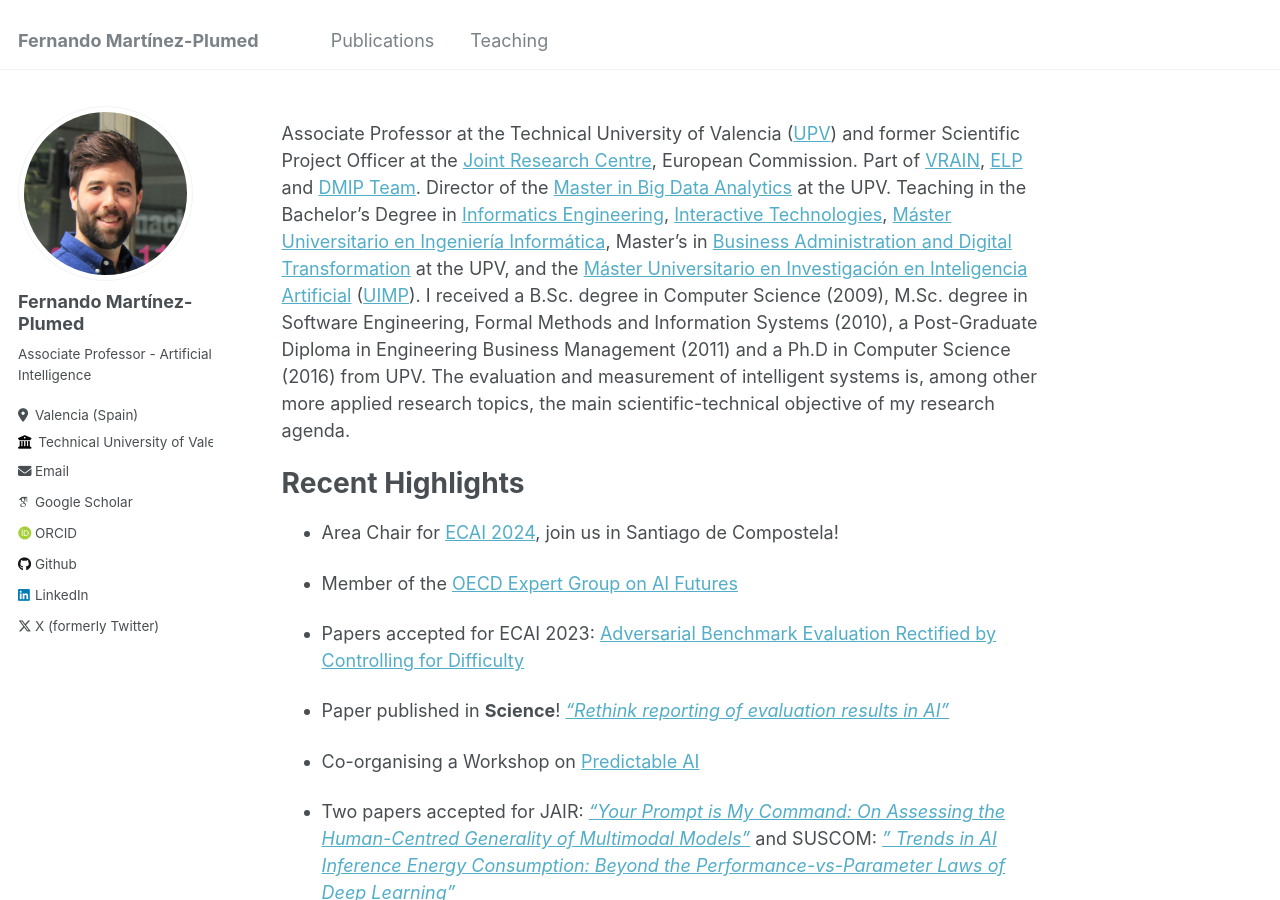
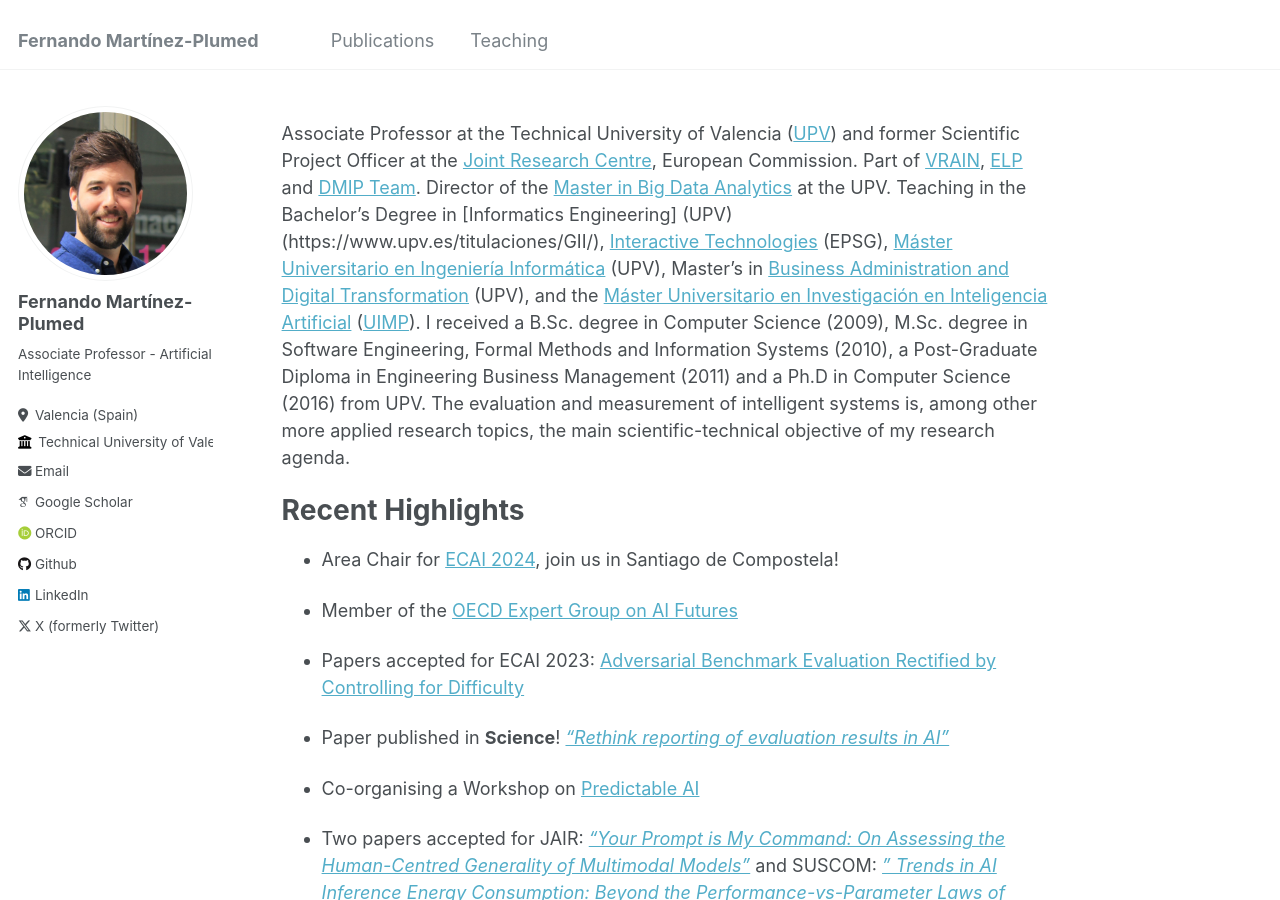
Before and after one commit to nandomp/nandomp.github.io, a Jekyll site: the page built from _pages/about.md, in a window 1280 px wide and 900 px high. Built offline with Jekyll 4.4.1, drawn with Linux system fonts in a browser that asks for light colours; some web fonts are replaced.

Commit message:
Update about.md

```diff
--- a/_pages/about.md
+++ b/_pages/about.md
@@ -8,7 +8,7 @@ redirect_from:
   - /about.html
 ---
 
-Associate Professor at the Technical University of Valencia ([UPV](http://www.upv.es/)) and former Scientific Project Officer at the [Joint Research Centre](https://ec.europa.eu/jrc/en/about/jrc-site/seville), European Commission. Part of [VRAIN](https://vrain.upv.es/),  [ELP](https://elp.webs.upv.es/) and [DMIP Team](https://dmip.webs.upv.es/). Director of the [Master in Big Data Analytics](http://bigdata.inf.upv.es/) at the UPV. Teaching in the Bachelor's Degree in [Informatics Engineering](https://www.upv.es/titulaciones/GII/), [Interactive Technologies](https://www.upv.es/titulaciones/GTI/index-en.html), [Máster Universitario en Ingeniería Informática](http://muiinf.webs.upv.es/), Master's in [Business Administration and Digital Transformation](https://www.cegea.upv.es/es/formacion/) at the UPV, and the [Máster Universitario en Investigación en Inteligencia Artificial](http://www.uimp.es/postgrado/estudios/fichaestudio.php?plan=P03S&any=2016-17&verasi=N&lan=es) ([UIMP](http://www.uimp.es/)). I received a B.Sc. degree in Computer Science (2009), M.Sc. degree in Software Engineering, Formal Methods and Information Systems (2010), a Post-Graduate Diploma in Engineering Business Management (2011) and a Ph.D in Computer Science (2016) from UPV. The evaluation and measurement of intelligent systems is, among other more applied research topics, the main scientific-technical objective of my research agenda.
+Associate Professor at the Technical University of Valencia ([UPV](http://www.upv.es/)) and former Scientific Project Officer at the [Joint Research Centre](https://ec.europa.eu/jrc/en/about/jrc-site/seville), European Commission. Part of [VRAIN](https://vrain.upv.es/),  [ELP](https://elp.webs.upv.es/) and [DMIP Team](https://dmip.webs.upv.es/). Director of the [Master in Big Data Analytics](http://bigdata.inf.upv.es/) at the UPV. Teaching in the Bachelor's Degree in [Informatics Engineering] (UPV) (https://www.upv.es/titulaciones/GII/), [Interactive Technologies](https://www.upv.es/titulaciones/GTI/index-en.html)  (EPSG), [Máster Universitario en Ingeniería Informática](http://muiinf.webs.upv.es/) (UPV), Master's in [Business Administration and Digital Transformation](https://www.cegea.upv.es/es/formacion/) (UPV), and the [Máster Universitario en Investigación en Inteligencia Artificial](http://www.uimp.es/postgrado/estudios/fichaestudio.php?plan=P03S&any=2016-17&verasi=N&lan=es) ([UIMP](http://www.uimp.es/)). I received a B.Sc. degree in Computer Science (2009), M.Sc. degree in Software Engineering, Formal Methods and Information Systems (2010), a Post-Graduate Diploma in Engineering Business Management (2011) and a Ph.D in Computer Science (2016) from UPV. The evaluation and measurement of intelligent systems is, among other more applied research topics, the main scientific-technical objective of my research agenda.
 
 Recent Highlights
 ======
```
